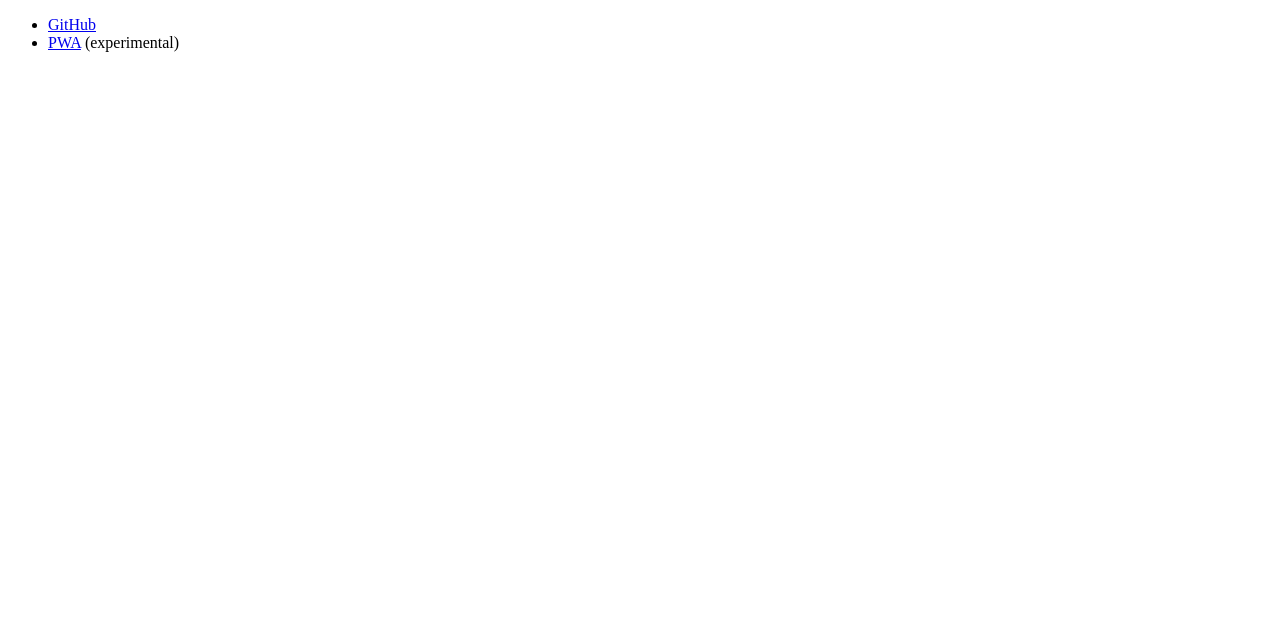
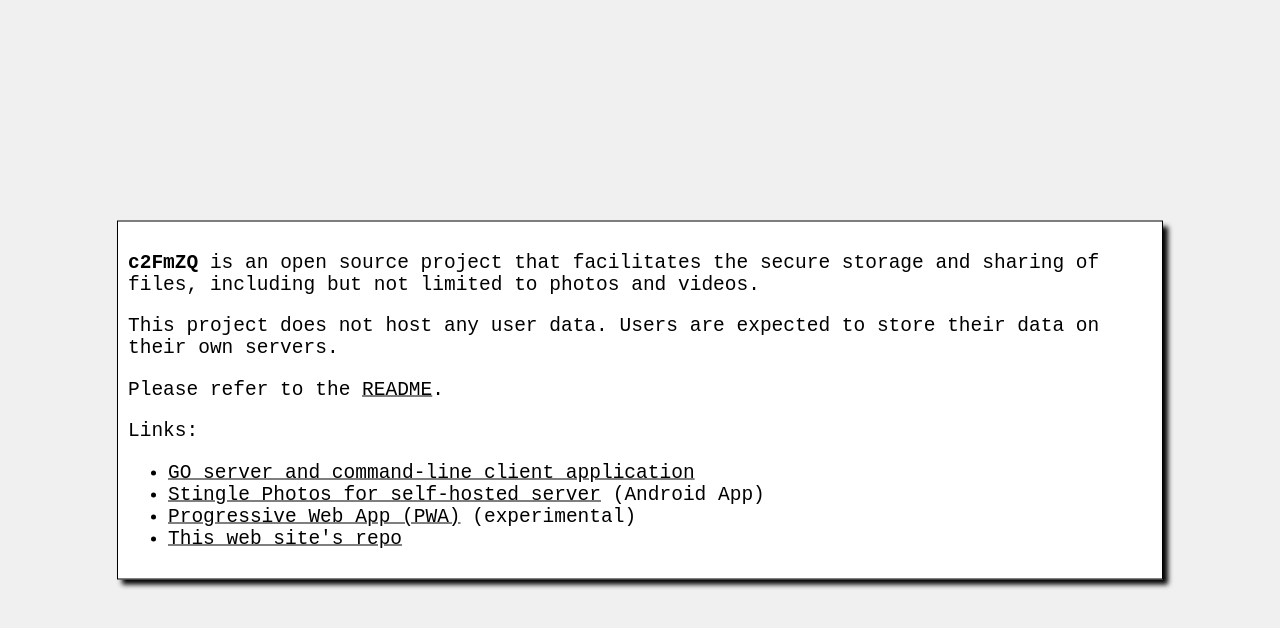
Before and after one commit to c2FmZQ/c2FmZQ.github.io, a plain HTML site: page index.html in a window 1280 px wide. Drawn offline with Linux system fonts and the light colour scheme.

Commit message:
Add basic content

```diff
--- a/index.html
+++ b/index.html
@@ -21,12 +21,54 @@ c2FmZQ. If not, see <https://www.gnu.org/licenses/>.
   <title>c2FmZQ</title>
   <meta name="viewport" content="width=device-width, initial-scale=1, minimum-scale=1" />
   <meta http-equiv="content-type" content="text/html; charset=utf-8" />
+  <meta name="description" content="Open source project that facilitates the secure storage and sharing of files, including but not limited to photos and videos." />
+  <meta name="keywords" content="photos,security,fuse,privacy,encryption,pwa,progressive-web-app,storage,sharing,self-hosted,videos,fuse-filesystem,end-to-end-encryption,zero-trust" />
   <link rel="icon" type="image/png" href="pwa/c2.png" />
+  <style>
+html {
+  margin: 0;
+  height: 100vh;
+}
+body {
+  font-family: monospace;
+  font-size: 150%;
+  background-color: rgb(240, 240, 240);
+}
+a {
+  color: black;
+}
+a:hover {
+  color: gray;
+}
+#main {
+  position: fixed;
+  left: 50%;
+  top: 50%;
+  transform: translate(-50%, -50%);
+  padding: 10px;
+  border: 1px solid black;
+  box-shadow: 5px 5px 5px black;
+  width: 80vw;
+  max-height: 80vh;
+  overflow-y: scroll;
+  background-color: white;
+}
+  </style>
 </head>
 <body>
+<div id="main">
+<p><strong>c2FmZQ</strong> is an open source project that facilitates the secure storage and sharing of files, including
+but not limited to photos and videos.</p>
+<p>This project does not host any user data. Users are expected to store their data on their own servers.</p>
+<p>Please refer to the <a href="https://github.com/c2FmZQ/c2FmZQ/blob/main/README.md">README</a>.</p>
+
+<p>Links:</p>
 <ul>
-<li><a href="https://github.com/c2FmZQ/">GitHub</a></li>
-<li><a href="/pwa/">PWA</a> (experimental)</li>
+<li><a href="https://github.com/c2FmZQ/c2FmZQ">GO server and command-line client application</a></li>
+<li><a href="https://github.com/c2FmZQ/stingle-photos-for-self-hosted-server">Stingle Photos for self-hosted server</a> (Android App)</li>
+<li><a href="pwa/">Progressive Web App (PWA)</a> (experimental)</li>
+<li><a href="https://github.com/c2FmZQ/c2FmZQ.github.io">This web site's repo</a></li>
 </ul>
+</div>
 </body>
 </html>
```
